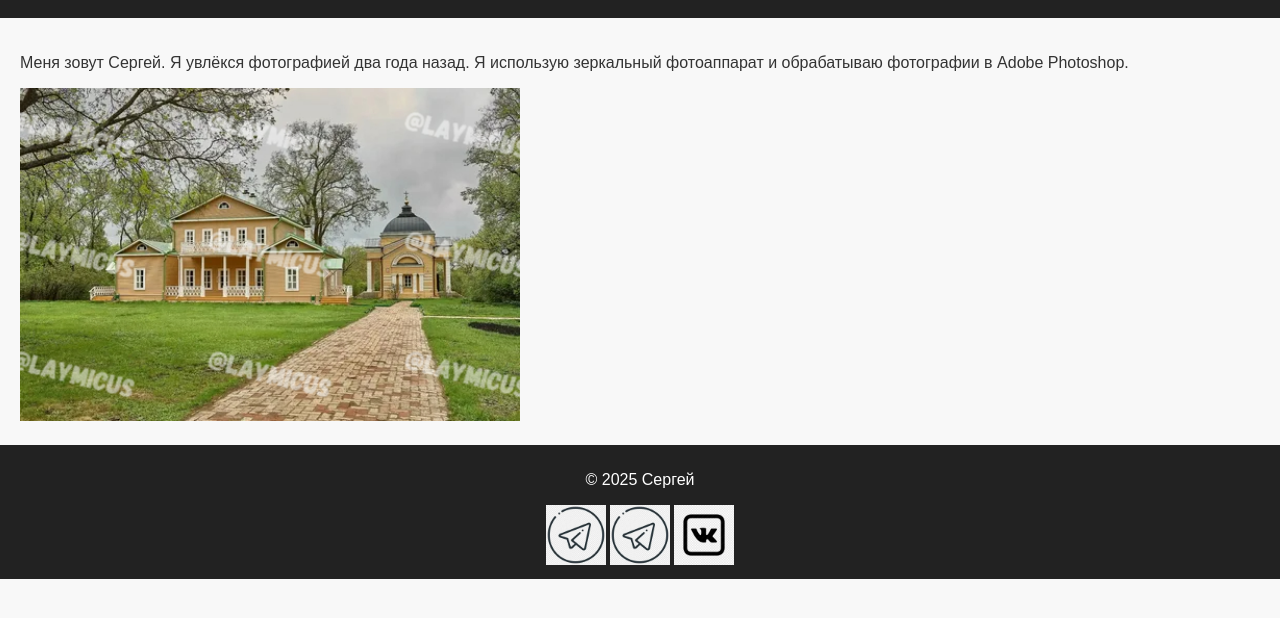
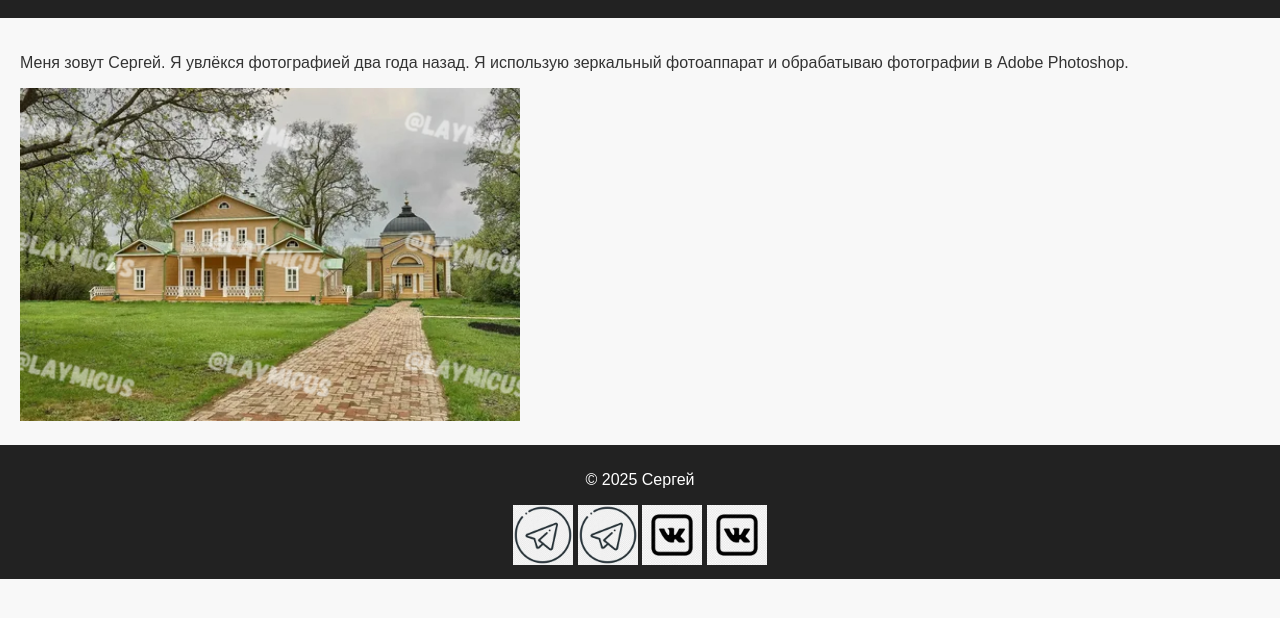
Before and after one commit to SergeyLaym/myhobby, a plain HTML site: page about.html in a window 1280 px wide. Shown: the part 120-738 px from the top of the page. Drawn offline with Linux system fonts and the light colour scheme.

Commit message:
Add files via upload

```diff
--- a/about.html
+++ b/about.html
@@ -22,7 +22,7 @@
 
   <footer>
     <p>&copy; 2025 Сергей</p>
-    <a href="https://t.me/laymicus"><img src="i (12).png" alt="" width="60"></a> <a href="https://t.me/sergeylaymtelega"><img src="i (12).png" alt="" width="60"></a> <a href="https://vk.com/sbarbashov1"><img src="i.png" alt="" width="60"></a>
+    <a href="https://t.me/laymicus"><img src="i (12).png" alt="" width="60"></a> <a href="https://t.me/sergeylaymtelega"><img src="i (12).png" alt="" width="60"></a> <a href="https://vk.com/sbarbashov1"><img src="i.png" alt="" width="60"></a> <a href="https://vk.com/sergey_laym"><img src="i.png" alt="" width="60"></a>
   </footer>
 </body>
 </html>
```
Also changed, not shown: contact.html (+1 -1 lines), index.html (+1 -1 lines).
